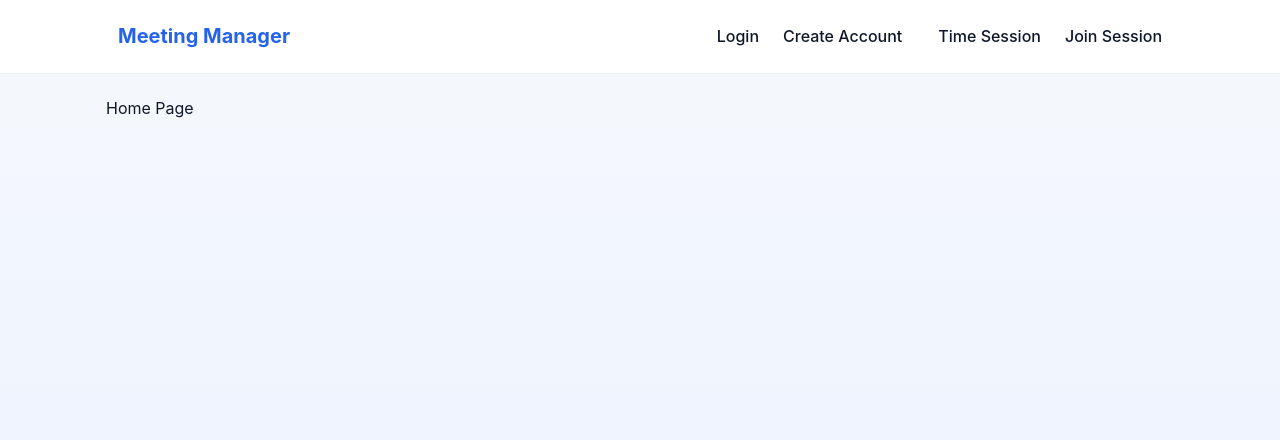
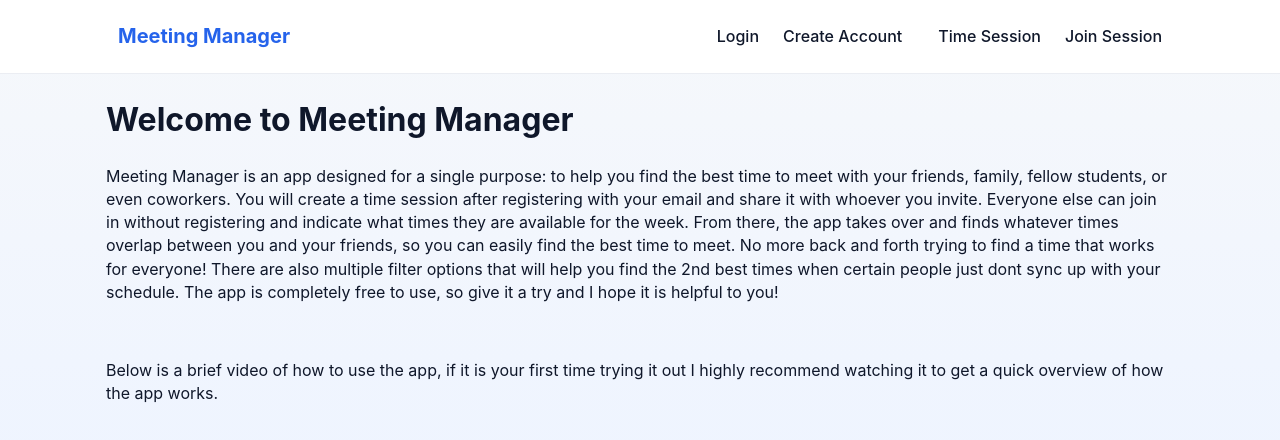
Before and after one commit to eherman247/meeting_manager, a React (Create React App) app in the folder frontend/: page / in a window 1280 px wide. Shown: the top 440 px of the page. Built offline with nearby package versions, Linux system fonts and the light colour scheme.

Commit message:
Flavor text for homepage

```diff
--- a/frontend/src/pages/main.js
+++ b/frontend/src/pages/main.js
@@ -1,8 +1,29 @@
-
 const Home = () => {
   return (
-    <div>Home Page</div>
-  )
-}
+    <>
+      <h1>Welcome to Meeting Manager</h1>
+      <p>
+        Meeting Manager is an app designed for a single purpose: to help you
+        find the best time to meet with your friends, family, fellow students,
+        or even coworkers. You will create a time session after registering with
+        your email and share it with whoever you invite. Everyone else can join
+        in without registering and indicate what times they are available for
+        the week. From there, the app takes over and finds whatever times
+        overlap between you and your friends, so you can easily find the best
+        time to meet. No more back and forth trying to find a time that works
+        for everyone! There are also multiple filter options that will help you
+        find the 2nd best times when certain people just dont sync up with your
+        schedule. The app is completely free to use, so give it a try and I hope
+        it is helpful to you!
+      </p>
+      <br />
+      <p>
+        Below is a brief video of how to use the app, if it is your first time
+        trying it out I highly recommend watching it to get a quick overview of
+        how the app works.
+      </p>
+    </>
+  );
+};
 
 export default Home;
```
